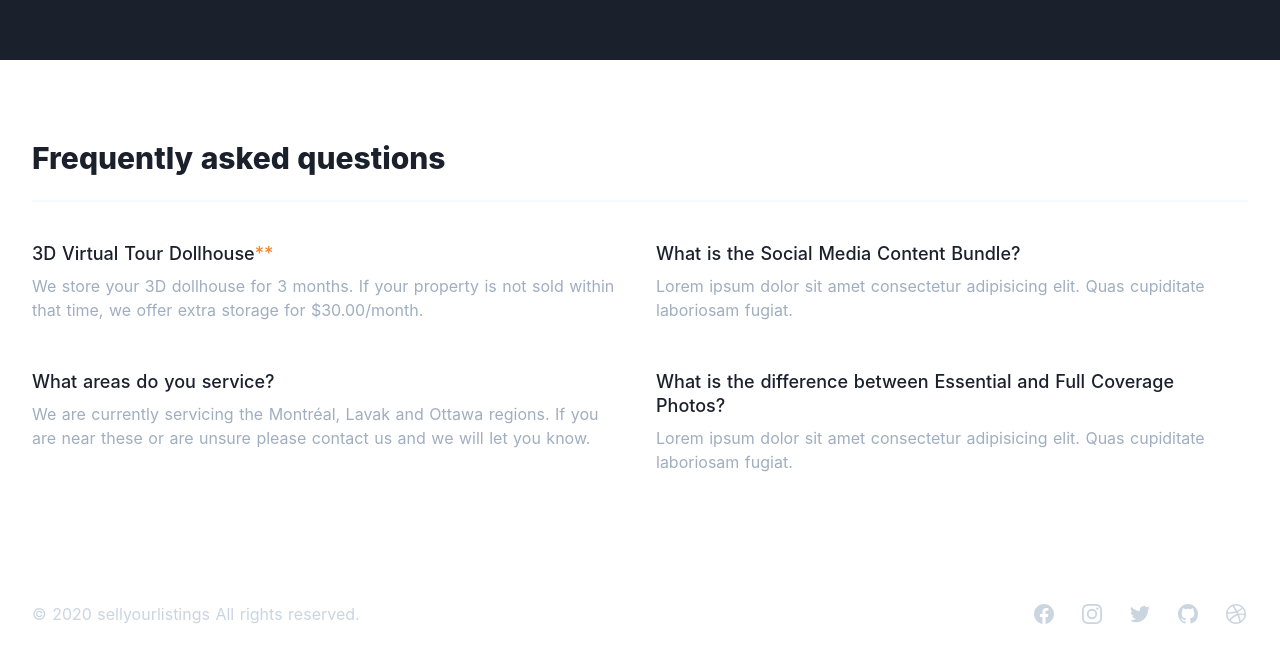
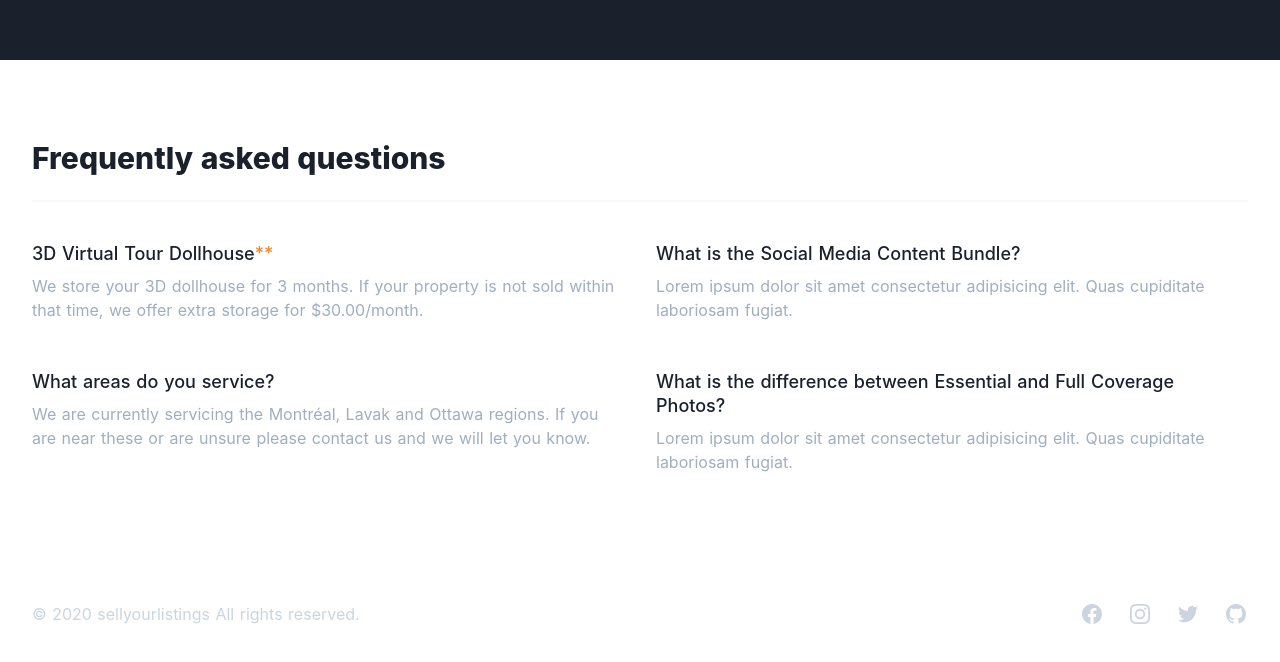
Before and after one commit to tomkonidas/sellyourlistings, a Nuxt app: page / in a window 1280 px wide. Shown: the part 2773-3435 px from the top of the page. Built offline with nearby package versions, Linux system fonts and the light colour scheme; what @tailwindcss/ui would draw is missing.

Commit message:
remove dribble

```diff
--- a/components/Footer.vue
+++ b/components/Footer.vue
@@ -42,16 +42,6 @@
             />
           </svg>
         </a>
-        <a href="#" class="ml-6 text-gray-400 hover:text-gray-500">
-          <span class="sr-only">Dribbble</span>
-          <svg class="h-6 w-6" fill="currentColor" viewBox="0 0 24 24">
-            <path
-              fill-rule="evenodd"
-              d="M12 2C6.48 2 2 6.48 2 12s4.48 10 10 10c5.51 0 10-4.48 10-10S17.51 2 12 2zm6.605 4.61a8.502 8.502 0 011.93 5.314c-.281-.054-3.101-.629-5.943-.271-.065-.141-.12-.293-.184-.445a25.416 25.416 0 00-.564-1.236c3.145-1.28 4.577-3.124 4.761-3.362zM12 3.475c2.17 0 4.154.813 5.662 2.148-.152.216-1.443 1.941-4.48 3.08-1.399-2.57-2.95-4.675-3.189-5A8.687 8.687 0 0112 3.475zm-3.633.803a53.896 53.896 0 013.167 4.935c-3.992 1.063-7.517 1.04-7.896 1.04a8.581 8.581 0 014.729-5.975zM3.453 12.01v-.26c.37.01 4.512.065 8.775-1.215.25.477.477.965.694 1.453-.109.033-.228.065-.336.098-4.404 1.42-6.747 5.303-6.942 5.629a8.522 8.522 0 01-2.19-5.705zM12 20.547a8.482 8.482 0 01-5.239-1.8c.152-.315 1.888-3.656 6.703-5.337.022-.01.033-.01.054-.022a35.318 35.318 0 011.823 6.475 8.4 8.4 0 01-3.341.684zm4.761-1.465c-.086-.52-.542-3.015-1.659-6.084 2.679-.423 5.022.271 5.314.369a8.468 8.468 0 01-3.655 5.715z"
-              clip-rule="evenodd"
-            />
-          </svg>
-        </a>
       </div>
       <div class="mt-8 md:mt-0 md:order-1">
         <p class="text-center text-base leading-6 text-gray-400">
```
